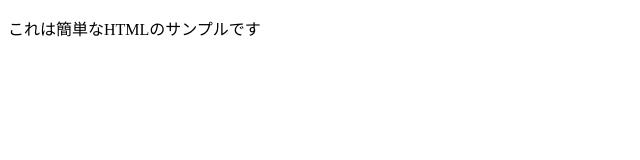
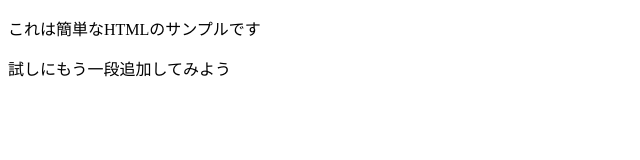
Before and after one commit to ashijun/html-test, a plain HTML site: page index.html in a window 1280 px wide. Shown: the whole page, without its empty margins (0-640 px from the left). Drawn offline with Linux system fonts and the light colour scheme.

Commit message:
段落を追加

```diff
--- a/index.html
+++ b/index.html
@@ -6,5 +6,6 @@
     </head>
     <body>
         <p>これは簡単なHTMLのサンプルです</p>
+        <p>試しにもう一段追加してみよう</p>
     </body>
 </html>
```
